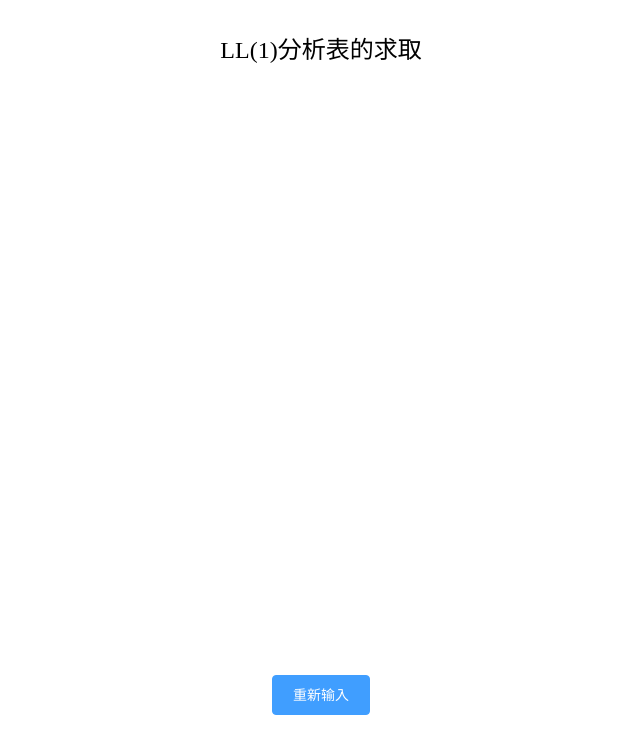
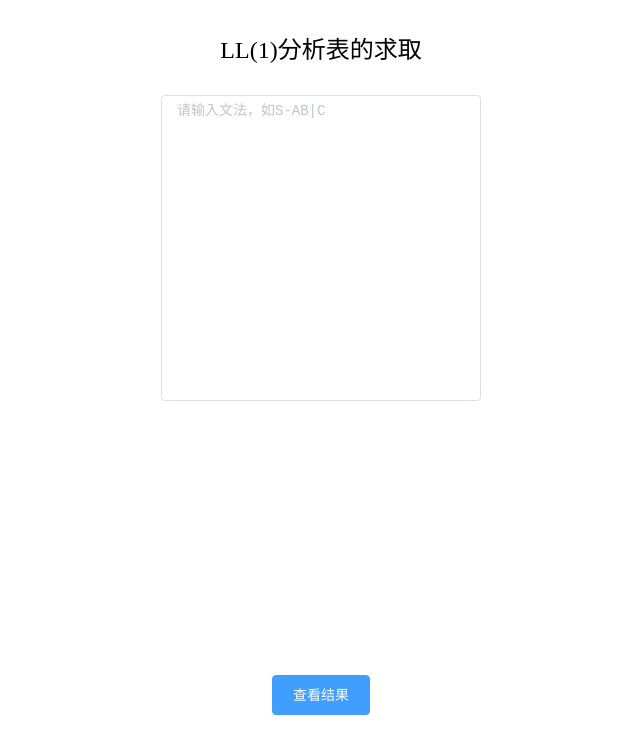
Before and after one commit to kinglc/LL1, a Vue app: page / in a window 1280 px wide. Shown: the top 754 px of the page, without its empty margins (319-959 px from the left). Built offline with nearby package versions, Linux system fonts and the light colour scheme.

Commit message:
算法基本完成

```diff
--- a/src/components/ll1.vue
+++ b/src/components/ll1.vue
@@ -14,17 +14,19 @@
       </div>
     </div>
     <div v-else class="content">
+      <div id="table">
         <el-table
+          border
         :data="tableData">
-      <div v-for="item in right">
+        <template v-for="item in right">
           <el-table-column
-        :prop="prop"
-        :label="item"
+            :prop="item.prop"
+            :label="item.val"
           >
-        {{grammars[i]}}
           </el-table-column>
+        </template>
+      </el-table>
       </div>
-    </el-table>
     </div>
     <el-button type="primary" class="center" @click="turnIn">{{textIn}}</el-button>
   </div>
@@ -42,20 +44,22 @@
         grammars:[],
         left:[],
         right:[],
+        up:[],
         first:[],
+        rfirst:[],//以right区分first
         follow:[],
         tableData:[],
       }
     },
 
-      mounted(){
-          this.input='E->Te\n' +
-        'e->+Te|ε\n' +
-        'T->Ft\n' +
-        't->*Ft|ε\n' +
-        'F->(E)|i\n';
-          this.turnIn();
-      },
+    // mounted(){
+    //   this.input='E->Te\n' +
+    //     'e->+Te|ε\n' +
+    //     'T->Ft\n' +
+    //     't->*Ft|ε\n' +
+    //     'F->(E)|i\n';
+    //   this.turnIn();
+    // },
 //ε
     methods:{
 
@@ -95,48 +99,69 @@
           }
         }
         //剔除重复及|
-            right = Array.from(new Set(this.right.join('').split('')));
+        right = Array.from(new Set(right.join('').split('')));
         if(right.indexOf('|')!==-1) {
-              right.splice(this.right.indexOf('|'), 1);
+          right.splice(right.indexOf('|'), 1);
         }
         //剔除非终结符,初始化first和follow
         for(let i=0;i<this.left.length;i++) {
           this.first[i] = [];
           this.follow[i] = [];
           if (right.indexOf(this.left[i]) !== -1) {
-                right.splice(this.right.indexOf(this.left[i]), 1);
+            right.splice(right.indexOf(this.left[i]), 1);
           }
         }
 
+        right.splice(right.indexOf("ε"),1);
+        right.sort();
         right.unshift("G","First","Follow");
-            // for(let i=0;i<right.length;i++){
-            //   let obj={};
-            //
-            // }
+        right.push("#");
+        this.up=right;
+        for(let i=0;i<right.length;i++){
+          let obj={val:right[i]};
+          Object.defineProperty(obj,'prop',{
+            value:'prop'+i,
+            writable:true,
+          });
+          this.right.push(obj);
+        }
+        // console.log(this.right);
+      },
+
+      initArray:function(len,val){
+        let arr = new Array(len);
+        for(let i=0;i<len;i++){
+          arr[i]=val;
+        }
+        return arr;
       },
 
       getFirst:function(index){
         let first = [], aim = 0 ,len = -1;
+        this.rfirst[index]=this.initArray(this.grammars[index].right.length,"");
         for(let j = 0;j<this.grammars[index].right.length;j++) {
           let c = this.grammars[index].right[j][aim];
+          let tmp = [];
           let i = this.left.indexOf(c);
           if (i === -1) {//终结符
-                first.push(c);
+            tmp.push(c);
           } else if (this.first[i].length===0) {//非终结且未first
-                first = first.concat(this.getFirst(i));
+            tmp = tmp.concat(this.getFirst(i));
           }
           else {//未终结且已first
-                first = first.concat(this.first[i]);
+            tmp = tmp.concat(this.first[i]);
           }
-              let blank = first.lastIndexOf('ε');
+          let blank = tmp.lastIndexOf('ε');
           if(blank>len&&this.grammars[index].right[j].length>aim+1){//存在空且存在下一个
-                first.splice(blank,1);
+            tmp.splice(blank,1);
             aim++;
             j--;
           }else{
             aim = 0;
           }
+          first = first.concat(tmp);
           len = first.length;
+          this.rfirst[index][j] = tmp;
         }
         this.first[index] = first;
         return first;
@@ -147,8 +172,9 @@
           if(this.first[i].length===0)
             this.getFirst(i);
           this.first[i] = Array.from(new Set(this.first[i]));
-              console.log(this.grammars[i].left+'->'+this.first[i]);
+          // console.log(this.grammars[i].left+'->'+this.first[i]);
         }
+        console.log(this.rfirst);
       },
 
       getFollow:function(index) {
@@ -201,40 +227,47 @@
             this.getFollow(i);
           }
           this.follow[i] = Array.from(new Set(this.follow[i]));
-              console.log(this.grammars[i].left+'->'+this.follow[i]);
+          // console.log(this.grammars[i].left+'->'+this.follow[i]);
         }
 
       },
 
       setTable:function () {
         for(let i = 0;i<this.left.length;i++){
-              let tmp = [this.left[i],this.first[i],this.follow[i]];
+          console.log(this.left[i]);
+          let tmp = this.initArray(this.right.length,"");
+          tmp[0] = this.left[i];
+          tmp[1] = this.first[i].join("，");
+          tmp[2] = this.follow[i].join("，");
           for(let j = 3;j<this.right.length;j++){
             tmp[j]="";
           }
           for(let j = 0;j<this.first[i].length;j++){
-                if(this.first[j]==='ε'){
+            console.log("first:"+this.first[i][j]);
+            if(this.first[i][j]==='ε'){
               for(let k = 3; k < this.right.length; k++){
-                    if(this.follow[i].indexOf(this.right[k])!==-1){
-                      tmp[k].concat(this.left[i]+"->ε\n");
+                if(this.follow[i].indexOf(this.right[k].val)!==-1){
+                  tmp[k]+=this.left[i]+"->ε\n";
                 }
               }
             }else {
               for (let k = 0; k < this.grammars[i].right.length; k++) {
-                    if (this.grammars[i].right[k].indexOf(this.first[j]) !== -1) {
-                      tmp[k].concat(this.left[i] + "->" + this.grammars[i].right[k] + "\n");
+                console.log("rfirst:"+this.rfirst[i][k]);
+                console.log(this.rfirst[i][k].indexOf(this.first[i][j]));
+                if (this.rfirst[i][k].indexOf(this.first[i][j]) !== -1) {
+                  let index = this.up.indexOf(this.first[i][j]);
+                  tmp[index]+=this.left[i] + "->" + this.grammars[i].right[k] + "\n";
                 }
               }
             }
           }
+
           let obj={};
           for(let j = 0;j<this.right.length;j++){
-                console.log(this.right[j]);
-                Object.defineProperty(obj,this.right[j],{
+            Object.defineProperty(obj,this.right[j].prop,{
               value:tmp[j],
               writable:true,
             });
-                console.log(this.right[j]);
           }
           this.tableData.push(obj);
         }
@@ -271,10 +304,13 @@
     display: block;
   }
 
-  .input{
+  #input{
     width: 25%;
     margin:0 auto;
   }
-
+  #table{
+    margin: 0 auto;
+    display: block;
+  }
 
 </style>
```
Lines whose indentation alone changed are shown as unchanged.
